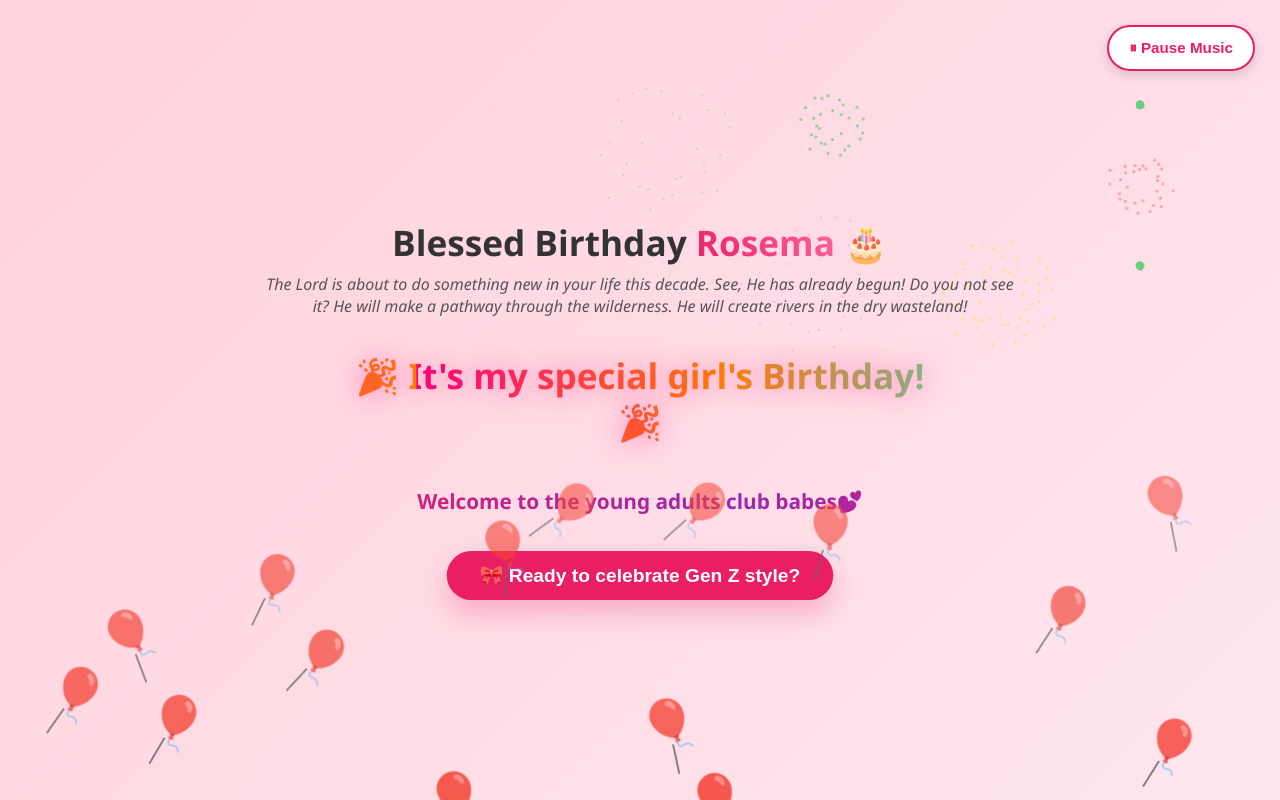
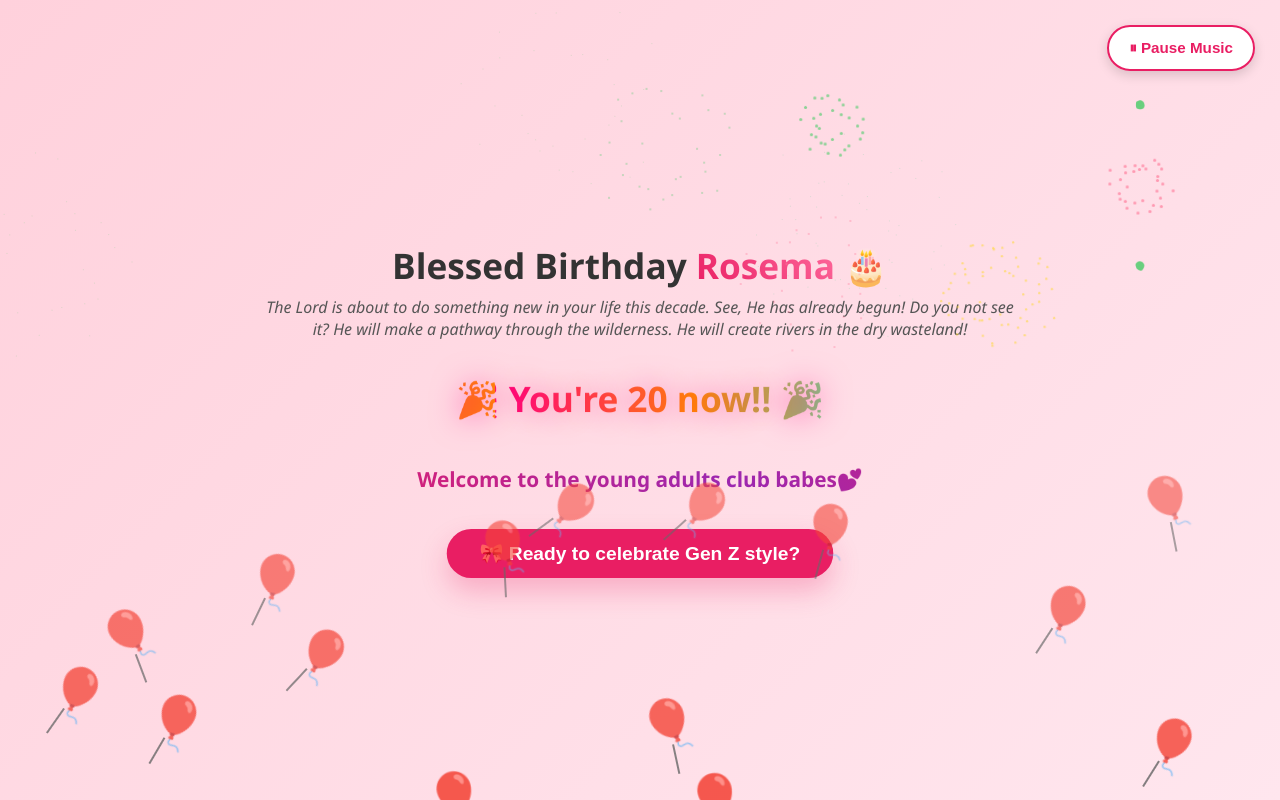
Before and after one commit to deborararumairaj/rosema-bday, a React (Vite) app: page / in a window 1280 px wide. Both pictures are taken after a click on the button "🎉 TEST CELEBRATION". Built offline with nearby package versions, Linux system fonts and the light colour scheme.

Commit message:
Update Countdown.jsx

```diff
--- a/src/components/Countdown.jsx
+++ b/src/components/Countdown.jsx
@@ -76,7 +76,7 @@ function Countdown({ onBirthdayReached, birthdayReached }) {
       <section className="countdown">
         <div className="flip-timer">
           <span className="birthday-celebration">
-            🎉 It's my special girl's Birthday! 🎉
+            🎉 You're 20 now!! 🎉
           </span>
         </div>
       </section>
```
